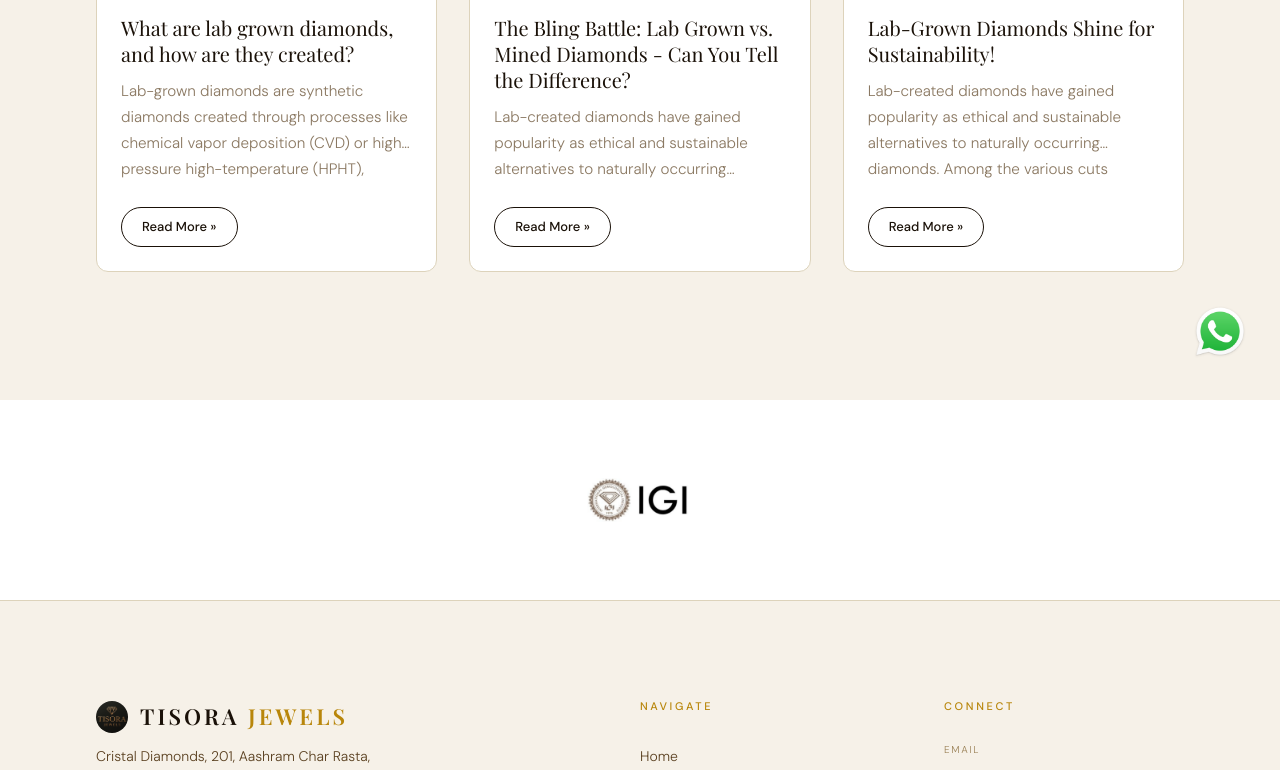
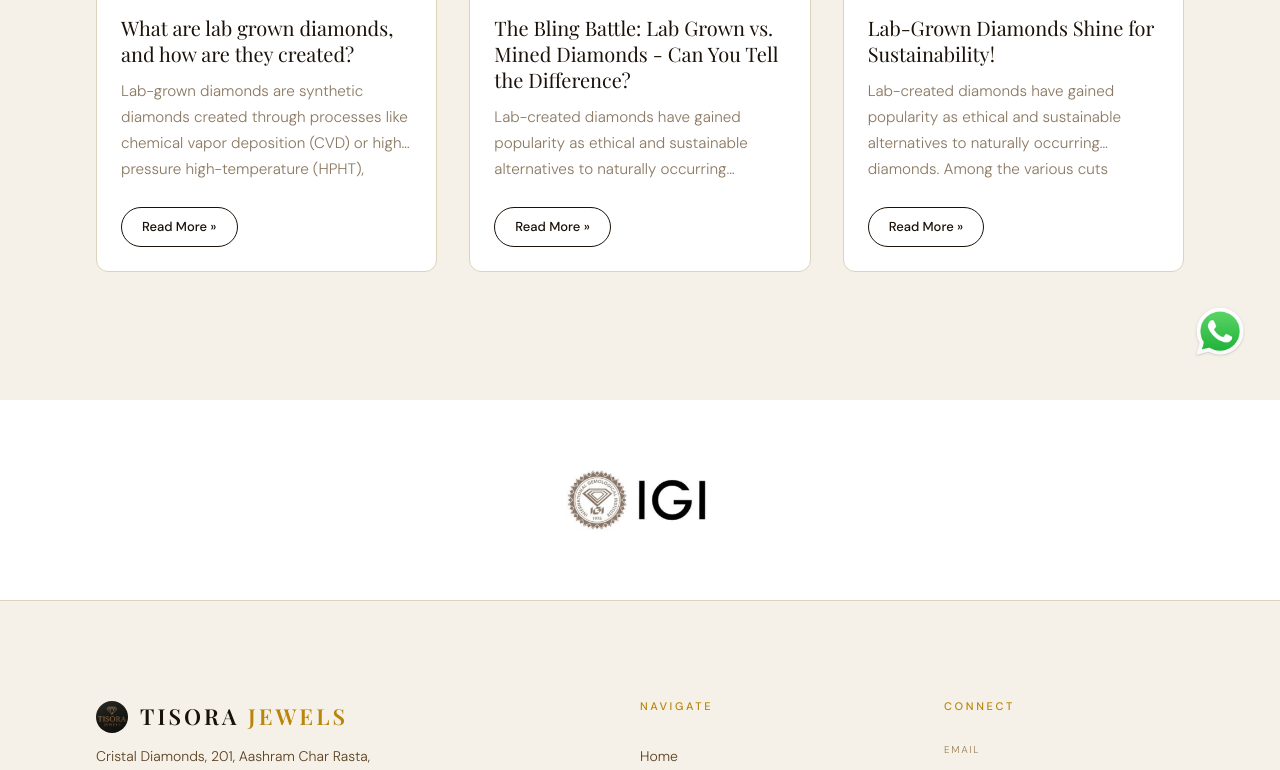
Before and after one commit to diamondstisora-creator/tisora-jewels, a React (Vite) app in the folder tisora-web/: page /blogs in a window 1280 px wide. Shown: the part 408-1178 px from the top of the page. Built offline with nearby package versions, Linux system fonts and the light colour scheme; a web font is replaced by a local one.

Commit message:
implement ScrollToTopButton and create blog page structures for improved navigation and content display

```diff
--- a/tisora-web/src/pages/BlogDetail.jsx
+++ b/tisora-web/src/pages/BlogDetail.jsx
@@ -388,9 +388,10 @@ export default function BlogDetail() {
         backgroundColor: '#ffffff',
         display: 'flex',
         justifyContent: 'center',
-        width: '100%'
+        width: '100%',
+        overflow: 'hidden'
       }}>
-        <img src="/blogs/IGI.webp" alt="IGI Certified Diamonds" style={{ maxWidth: '200px', display: 'block' }} />
+        <img src="/blogs/IGI.webp" alt="IGI Certified Diamonds" style={{ maxWidth: '200px', display: 'block', transform: 'scale(1.4)' }} />
       </div>
 
       {/* Back Link */}
--- a/tisora-web/src/pages/Blogs.jsx
+++ b/tisora-web/src/pages/Blogs.jsx
@@ -45,9 +45,10 @@ export default function Blogs() {
         backgroundColor: '#ffffff',
         display: 'flex',
         justifyContent: 'center',
-        width: '100%'
+        width: '100%',
+        overflow: 'hidden'
       }}>
-        <img src="/blogs/IGI.webp" alt="IGI Certified Diamonds" style={{ maxWidth: '200px', display: 'block' }} />
+        <img src="/blogs/IGI.webp" alt="IGI Certified Diamonds" style={{ maxWidth: '200px', display: 'block', transform: 'scale(1.4)' }} />
       </section>
 
     </main>
```
Also changed, not shown: tisora-web/src/components/ScrollToTopButton.jsx (line endings or trailing spaces).
